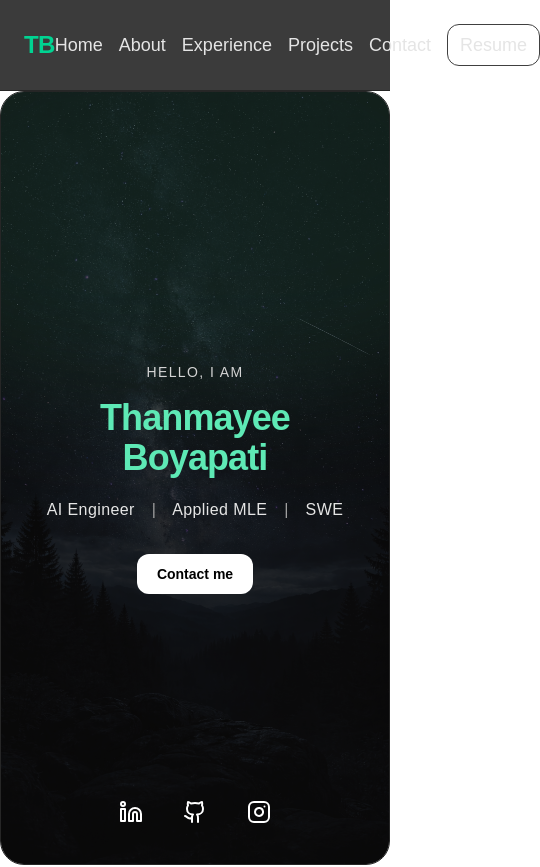
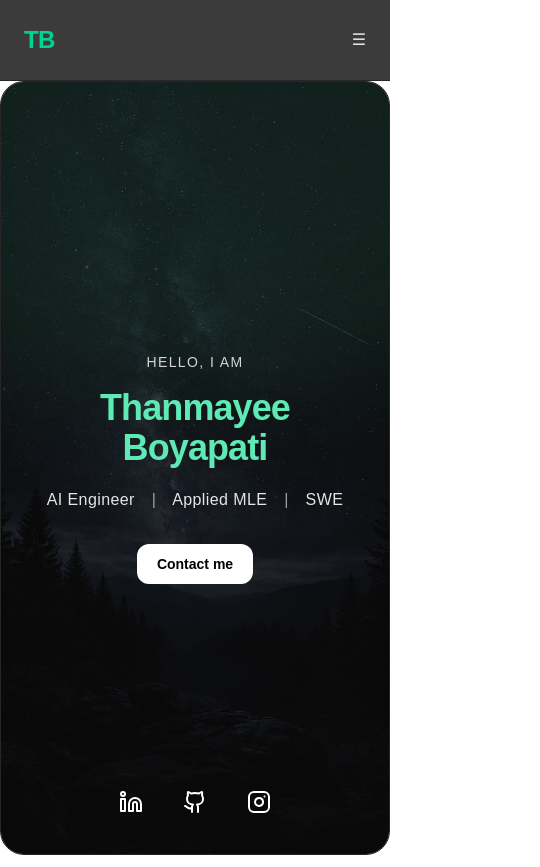
Before and after one commit to tboyapati/personal_website, a Next.js app: page / in a window 390 px wide. Shown: the top 867 px of the page, 540 px wide, since content can reach past the window. Built offline with nearby package versions, Linux system fonts and the light colour scheme.

Commit message:
Hamburger Icon

```diff
--- a/app/layout.tsx
+++ b/app/layout.tsx
@@ -15,8 +15,11 @@ export default function RootLayout({
             className="text-2xl font-extrabold tracking-tight text-emerald-400 hover:text-emerald-300">
               TB
             </Link>
+            <button className="md:hidden text-neutral-200">
+              ☰
+            </button>
 
-            <div className="flex items-center gap-4 text-lg text-neutral-200">
+            <div className="hidden items-center gap-4 text-lg text-neutral-200 md:flex">
               <Link href="/#home" className="hover:text-emerald-300">Home</Link>
               <Link href="/#about" className="hover:text-emerald-300">About</Link>
               <Link href="/#timeline" className="hover:text-emerald-300">Experience</Link>
```
